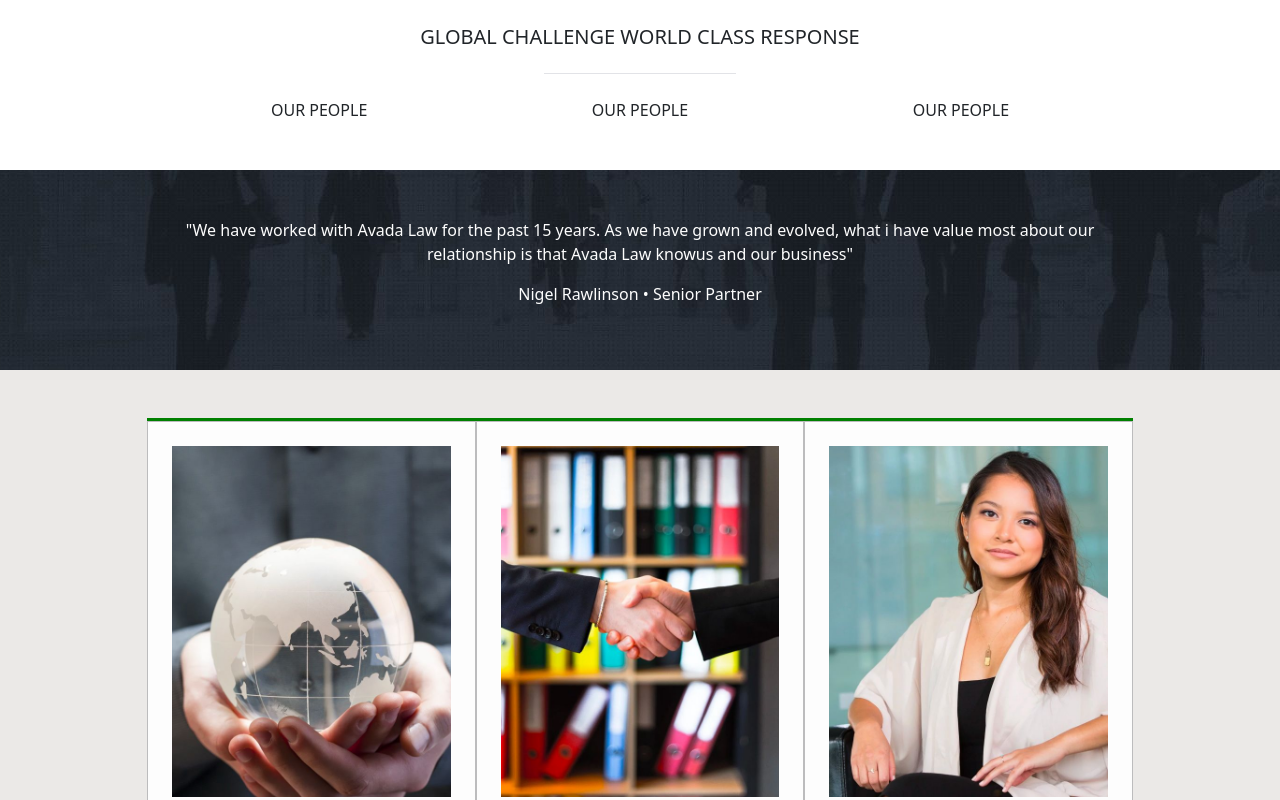
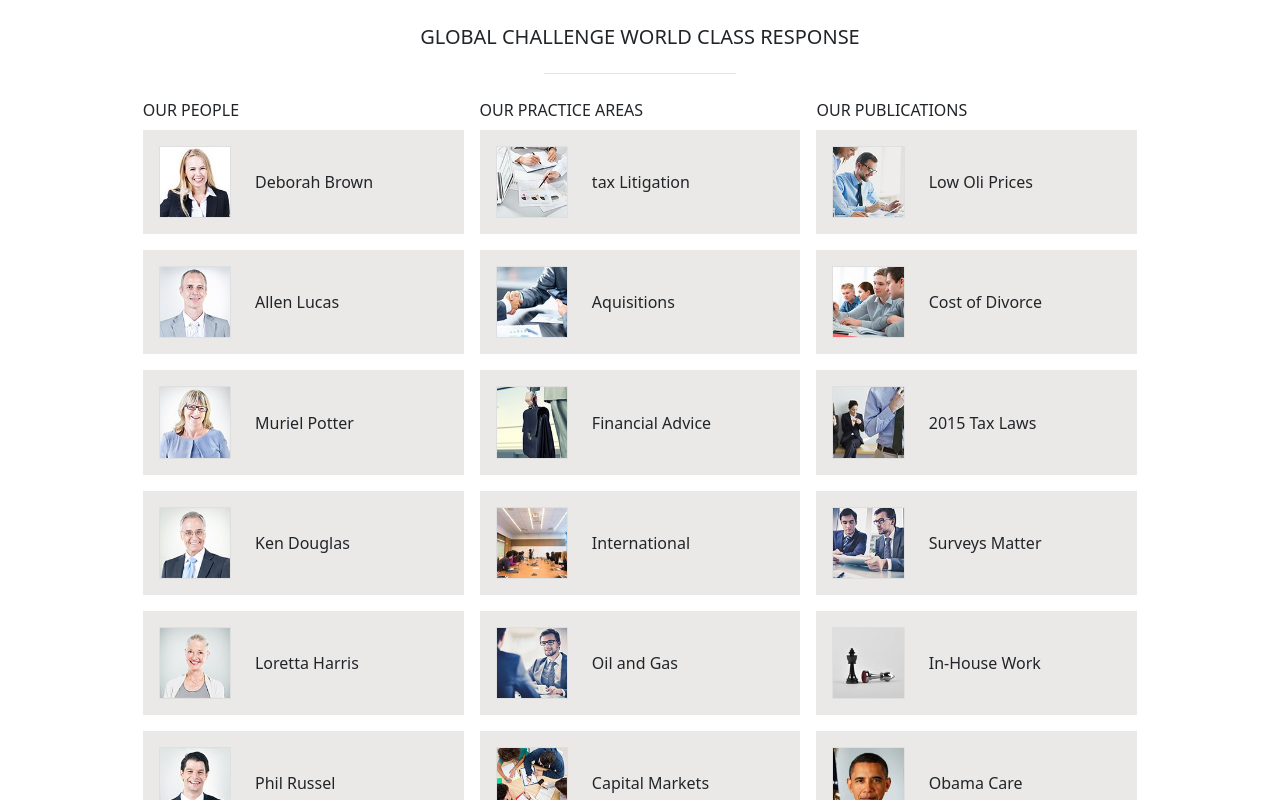
Before and after one commit to CondoriM/proj-html-vuejs, a Vue app: page / in a window 1280 px wide. Shown: the part 1000-1800 px from the top of the page. Built offline with nearby package versions, Linux system fonts and the light colour scheme.

Commit message:
Fixed dynamically generation cards

```diff
--- a/src/components/FootComponent.vue
+++ b/src/components/FootComponent.vue
@@ -46,7 +46,7 @@ export default {
         position: absolute;
         bottom: 0;
         background-color: $med-two;
-        right: 4rem;
+        right: 3rem;
         border-radius: 5px 5px 0px 0px;
     }
 }
--- a/src/components/MainComponent.vue
+++ b/src/components/MainComponent.vue
@@ -58,18 +58,54 @@
                     <hr>
                 </div>
 
-                <div class="col-12 d-flex g-3">
+                <div class="col-12 d-flex gap-3 justify-content-center text-start">
 
-                    <div class="col-4">
+                    <div class="col-4 d-flex flex-column">
                         <span>OUR PEOPLE</span>
+
+                        <div class="my_card d-flex my-2 p-3 justify-content-between" v-for="(member,index) in members" :key="index">
+                            <div class="col-3">
+                                <div class="card rounded-0">
+                                    <img :src="require(`../assets/img/${member.img}`)" alt="">
+                                </div>
+                            </div>
+
+                            <div class="col-8 d-flex align-items-center">
+                                <p>{{member.name}}</p>
+                            </div>
+                        </div>
                     </div>
 
-                    <div class="col-4">
-                        <span>OUR PEOPLE</span>
+                    <div class="col-4 d-flex flex-column">
+                        <span>OUR PRACTICE AREAS</span>
+
+                        <div class="my_card d-flex my-2 p-3 justify-content-between" v-for="(practic,index) in practices" :key="index + practic">
+                            <div class="col-3">
+                                <div class="card rounded-0">
+                                    <img :src="require(`../assets/img/${practic.img}`)" alt="">
+                                </div>
+                            </div>
+
+                            <div class="col-8 d-flex align-items-center">
+                                <p>{{practic.area}}</p>
+                            </div>
+                        </div>
                     </div>
 
-                    <div class="col-4">
-                        <span>OUR PEOPLE</span>
+                    <div class="col-4 d-flex flex-column">
+                        <span>OUR PUBLICATIONS</span>
+
+                        <div class="my_card d-flex my-2 p-3 justify-content-between" v-for="(post,index) in posts" :key="index + practic">
+                            <div class="col-3">
+                                <div class="card rounded-0">
+                                    <img :src="require(`../assets/img/${post.img}`)" alt="">
+                                </div>
+                            </div>
+
+                            <div class="col-8 d-flex align-items-center">
+                                <p>{{post.title}}</p>
+                            </div>
+                        </div>
                     </div>
                 </div>
             </div>
@@ -140,30 +176,30 @@ export default {
     data(){
         return{
             members:[
-                {name: 'Deborah Brown',img: '@/assets/img/column1-image1.jpg'},
-                {name: 'Allen Lucas',img: '@/assets/img/column1-image2.jpg'},
-                {name: 'Muriel Potter',img: '@/assets/img/column1-image3.jpg'},
-                {name: 'Ken Douglas',img: '@/assets/img/column1-image4.jpg'},
-                {name: 'Loretta Harris',img: '@/assets/img/column1-image5.jpg'},
-                {name: 'Phil Russel',img: '@/assets/img/column1-image6.jpg'}
+                {name: 'Deborah Brown',img: 'column1-image1.jpg'},
+                {name: 'Allen Lucas',img: 'column1-image2.jpg'},
+                {name: 'Muriel Potter',img: 'column1-image3.jpg'},
+                {name: 'Ken Douglas',img: 'column1-image4.jpg'},
+                {name: 'Loretta Harris',img: 'column1-image5.jpg'},
+                {name: 'Phil Russel',img: 'column1-image6.jpg'}
             ],
 
             practices:[
-                {area: 'tax Litigation',img:'@/assets/img/column2-image1.jpg'},
-                {area: 'Aquisitions',img:'@/assets/img/column2-image2.jpg'},
-                {area: 'Financial Advice',img:'@/assets/img/column2-image3.jpg'},
-                {area: 'International',img:'@/assets/img/column2-image4.jpg'},
-                {area: 'Oil and Gas',img:'@/assets/img/column2-image5.jpg'},
-                {area: 'Capital Markets',img:'@/assets/img/column2-image6.jpg'}
+                {area: 'tax Litigation',img:'column2-image1.jpg'},
+                {area: 'Aquisitions',img:'column2-image2.jpg'},
+                {area: 'Financial Advice',img:'column2-image3.jpg'},
+                {area: 'International',img:'column2-image4.jpg'},
+                {area: 'Oil and Gas',img:'column2-image5.jpg'},
+                {area: 'Capital Markets',img:'column2-image6.jpg'}
             ],
 
             posts:[
-                {title: 'Low Oli Prices', img:'@/assets/img/column3-image1.jpg'},
-                {title: 'Cost of Divorce', img:'@/assets/img/column3-image2.jpg'},
-                {title: '2015 Tax Laws', img:'@/assets/img/column3-image3.jpg'},
-                {title: 'Surveys Matter', img:'@/assets/img/column3-image4.jpg'},
-                {title: 'In-House Work', img:'@/assets/img/column3-image5.jpg'},
-                {title: 'Obama Care', img:'@/assets/img/column3-image6.jpg'}
+                {title: 'Low Oli Prices', img:'column3-image1.jpg'},
+                {title: 'Cost of Divorce', img:'column3-image2.jpg'},
+                {title: '2015 Tax Laws', img:'column3-image3.jpg'},
+                {title: 'Surveys Matter', img:'column3-image4.jpg'},
+                {title: 'In-House Work', img:'column3-image5.jpg'},
+                {title: 'Obama Care', img:'column3-image6.jpg'}
             ],
 
             law:[
@@ -204,6 +240,10 @@ color:$col-one;
     hr{
         color:  $med-five;
     }
+
+    .my_card{
+        background-color: $med-one;
+    }
 }
 
 #envato{
```
